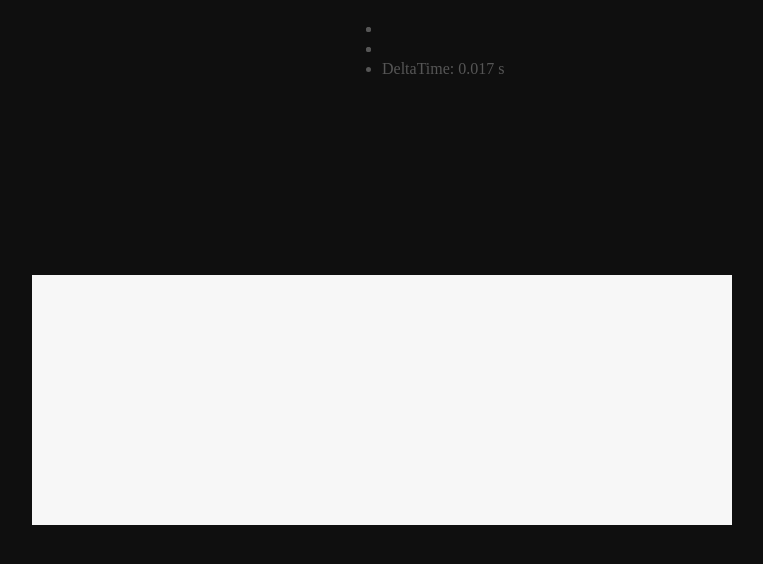
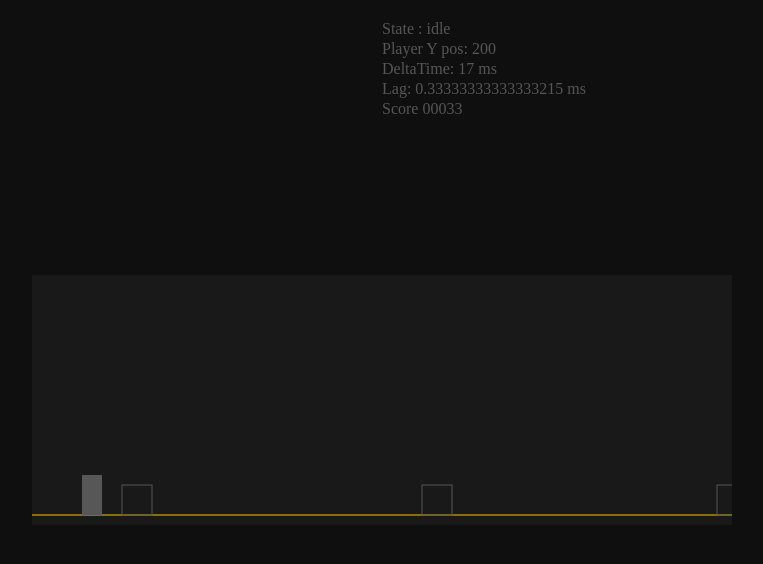
Before and after one commit to blackpantherprvt/DINO-CLONE, a plain HTML site: page index.html in a window 1280 px wide. Shown: the whole page, without its empty margins (258-1021 px from the left). Drawn offline with Linux system fonts and the light colour scheme.

Commit message:
improved version - added score

```diff
--- a/index.html
+++ b/index.html
@@ -17,6 +17,8 @@
                 <li id='player'></li>
 
                 <li id='dt'></li>
+                <li id='lag'></li>
+                <li id='score'></li>
             </ul>
         </div>
         <canvas></canvas>
--- a/style.css
+++ b/style.css
@@ -27,9 +27,20 @@ canvas {
     top: 60px;
     left: 50vw;
 }
+#lag {
+    position: absolute;
+    top: 80px;
+    left: 50vw;
+}
+#score {
+    position: absolute;
+    top: 100px;
+    left: 50vw;
+}
 body {
     background-color: #0F0F0F;
 }
 ul li {
     color: #565656;
+    list-style: none;
 }
--- a/t_rex.js
+++ b/t_rex.js
@@ -3,39 +3,52 @@ let ctx = document.querySelector('canvas').getContext('2d');
 let state = document.getElementById('state');
 let player_y_position = document.getElementById('player');
 let dt = document.getElementById('dt');
+let lagInfo = document.getElementById('lag');
+let score = document.getElementById('score');
 
 
-// # -- Game settings -- # //
+// # -- Public methods -- # //
+let tools = {
+    generateRandomRGBA : 'rgba(' + Math.random() * 365 + ',' + Math.random() * 365 + ',' + Math.random() * 365 + ',1)',
+    randRGBA() {
+        return this.generateRandomRGBA;
+    }
+};
 
-let settings = {
+// # -- Game game_settings -- # //
+
+let game_settings = {
+    time: 1,
+    score:0,
     gravity: -0.7,
     acceleration: 0.8,
     ground: 10,
     friction: 0.9,
     time : 1,
     fps: 1000/60,
-    bgColor: 'rgba(247,247,247,1)'
+    bgColor: 'rgba(247,247,247,1)',
+    game_over: false
 }
-
 // # -- DeltaTime -- # //
 
-let lastTime = Date.now();
-let deltaTime;
+let fps = 60;
+let previous = Date.now();
+let now;
 let lag;
-let elapsedTime = setInterval( tick, settings.fps );
+
+let myInterval = setInterval( tick, 1000 / fps );
 
 function tick() {
-    let now = Date.now();
-    deltaTime = now - lastTime;
-    lag = deltaTime - settings.fps;
-    if( deltaTime > settings.fps) {
-        update
-    }
-    lastTime = now;
-    dt.innerHTML = 'DeltaTime: ' + 0.001 * deltaTime + ' s';
+  now = Date.now();
+  elapsedTime = now - previous;
+  lag = elapsedTime - ( 1000 / fps );
+  dt.innerHTML = 'DeltaTime: ' + elapsedTime + ' ms';
+  lagInfo.innerHTML = 'Lag: ' + lag + ' ms';
+  previous = now;
 }
 
 // # -- Resolution -- # //
+
 function initializeResolution( w, h, color ) {
     ctx.canvas.width = w;
     ctx.canvas.height = h;
@@ -45,12 +58,14 @@ function initializeResolution( w, h, color ) {
         ctx.beginPath();
     }
 }
+
 // # -- World -- # //
 
 function world() {
-    ctx.strokeStyle = 'rgba(87,87,87,1)';
-    ctx.moveTo(0, ctx.canvas.height - settings.ground);
-    ctx.lineTo(ctx.canvas.width, ctx.canvas.height - settings.ground);
+    ctx.beginPath();
+    ctx.strokeStyle = tools.randRGBA();
+    ctx.moveTo(0, ctx.canvas.height - game_settings.ground);
+    ctx.lineTo(ctx.canvas.width, ctx.canvas.height - game_settings.ground);
     ctx.stroke();
 }
 
@@ -85,34 +100,34 @@ window.addEventListener('keyup', controller.keyListener);
 // # -- Initialize resolution -- # //
 
 (function initialize() {
-    initializeResolution( 700, 250, settings.bgColor );
+    initializeResolution( 700, 250, game_settings.bgColor );
 })();
 
 // # -- Enemies -- # //
 
 let enemies = [];
 
-function Enemy(x,y,w,h,color) {
+function Enemy(x,y,w,h,color,timeout) {
     this.x = x;
     this.y = y;
     this.width = w;
     this.x_velocity = 5;
+    this.timeout = timeout;
     this.height = h;
     this.color = color;
     this.time = 0;
 }
 
-Enemy.prototype.draw = () => {
-    ctx.fillStyle = this.color;
-    ctx.fillRect( this.x, this.y, this.width, this.height );
+Enemy.prototype.draw = function() {
+    ctx.beginPath();
+    ctx.strokeStyle = this.color;
+    ctx.strokeRect( this.x, this.y, this.width, this.height );
 }
 
-Enemy.prototype.update =  (dt) => {
+Enemy.prototype.update = function() {
     this.draw();
     this.time += 0.01;
-    this.x -= this.x_velocity * dt;
-    // for( let i = 0; i < enemies.length; i++ ) {
-    // }
+    this.x -= this.x_velocity ;
 }
 
 // # -- Player -- # //
@@ -121,35 +136,38 @@ let player = {
     x: 50,
     y: ctx.canvas.height / 2,
     width: 20,
-    height: 20,
+    height: 40,
     color: 'rgba(87,87,87,1)',
     x_velocity: 0,
     y_velocity: 0,
     is_jumping: false,
     state: 'idle',
     draw() {
+        ctx.beginPath();
         ctx.fillStyle = this.color;
         ctx.fillRect( this.x, this.y, this.width, this.height );
     },
     controls() {
-        this.y += -this.y_velocity;
+        this.y -= this.y_velocity;
 
-        this.y_velocity += settings.gravity; // adding gravity.
+        this.y_velocity += game_settings.gravity; // adding gravity.
 
-        if( this.y + this.height >= ctx.canvas.height ) {
-            this.y = ctx.canvas.height - ( this.height + settings.ground );
+        if( this.y + this.height - this.y_velocity > ctx.canvas.height ) {
+            this.y = ctx.canvas.height - ( this.height + game_settings.ground );
         }
-        if( ( this.y + this.height) + settings.ground == ctx.canvas.height ) {
+        if( ( this.y + this.height) + game_settings.ground == ctx.canvas.height ) {
             this.state = 'idle';
         } else {
             this.state = 'jumping';
         }
         if( controller.up && this.state == 'idle' ) {
-            this.y_velocity = 10 ;
+            this.y_velocity = 11;
         }
 
         state.innerHTML = 'State : ' + this.state;
         player_y_position.innerHTML = 'Player Y pos: ' + this.y;
+        player_y_position.innerHTML = 'Player Y pos: ' + this.y;
+        score.innerHTML = 'Score ' + game_settings.score;
     },
     update() {
         this.draw();
@@ -157,21 +175,7 @@ let player = {
     }
 }
 
-let spawnEnemy = {
-    x: ctx.canvas.width - 15,
-    y: ctx.canvas.height - settings.ground - 30,
-    w: 30,
-    h: 30,
-    counter: 1,
-    color: 'rgba(87,87,87,1)',
-    respawn() {
-        this.counter++;
-        if( this.counter >= 100 ) {
-            enemies.push( new Enemy(this.x, this.y, this.w, this.h, this.color) );
-            this.counter = 0;
-        }
-    }
-}
+
 // # -- Clear memory -- # //
 
 function clearMem() {
@@ -182,43 +186,95 @@ function clearMem() {
             }
         }
     }
+}
 
-}
 // # -- Collision detection -- # //
 
-function collisionDetection() {
-    for( let i = 0; i < enemies.length; i++ ) {
-        let randomRGBA = 'rgba(' + Math.random() * 365 + ',' + Math.random() * 365 + ',' + Math.random() * 365 + ',1)';
-        if ( player.x + player.width >= enemies[i].x && enemies[i].x + enemies[i].width >= player.x && player.y + player.height >= enemies[i].y ) {
-            enemies[i].color = randomRGBA;
-            window.cancelAnimationFrame(loop)
-        } else {
-            enemies[i].color = 'rgba(87,87,87,1)';
+function isCollided() {
+    if(enemies.length>0) {
+        for( let i = 0; i < enemies.length; i++ ) {
+            if ( player.x + player.width >= enemies[i].x && enemies[i].x + enemies[i].width >= player.x && player.y + player.height >= enemies[i].y ) {
+                return {bool:true,enemy:enemies[i] };
+            } else {
+                return {bool:false,enemy:enemies[i]};
+            }
         }
     }
 }
 
-// # -- Details -- # //
+let spawn = {
+    x: ctx.canvas.width - 15,
+    y: ctx.canvas.height - game_settings.ground - 30,
+    w: 30,
+    h: 30,
+    counter: 0,
+    color: 'rgba(87,87,87,1)',
+    start() {
+        setInterval(() => {
+            enemies.push( new Enemy(this.x, this.y, this.w, this.h, this.color) );
+        }, 1000)
+    }
+};
+spawn.start();
 
-function details() {
-    ctx.font = "15px Arial";
-    ctx.fillText(player.x, 10, 50);
+// # -- Update -- # //
+let digits = [];
+
+(function update() {
+    window.requestAnimationFrame(update);
+    ctx.clearRect(0,0,ctx.canvas.width,ctx.canvas.height);
+    world();
     for( let i = 0; i < enemies.length; i++ ) {
-        ctx.fillText(enemies[i].x, 10, 80);
+        enemies[i].update();
+    }
+    player.update();
+    clearMem();
+    gameManager();
+})();
+
+// Game Management //
+function gameManager() {
+    if(typeof isCollided() == 'object') {
+        let {bool,enemy,randRGBA} = isCollided();
+        if(bool) {
+            enemy.color = tools.randRGBA();
+            game_settings.game_over = true;
+            clearInterval(startScore)
+        } else {
+            enemy.color = 'rgba(87,87,87,1)';
+        }
     }
 }
 
-// # -- Update -- # //
+let len = 5;
+function Digit(i,len, currentVal) {
+    this.i = i;
+    this.currentVal = currentVal;
+    this.len = len;
+}
+Digit.prototype.update = function() {
+        let previousDigit = this.i + 1 > this.len ? null : digits[this.i+1];
+        if(!previousDigit) {
+            this.currentVal++;
+        } else if(previousDigit.currentVal > 8) {
+            this.currentVal++;
+            previousDigit.currentVal = 0;
+        }
 
-function update(dt) {
-    ctx.clearRect(0,0,ctx.canvas.width,ctx.canvas.height);
-    world();
-    for( let i = 0; i < enemies.length; i++ ) {
-        enemies[i].update(dt);
+        let values = [];
+        for (i=0; i<digits.length;i++) {
+            values.push(digits[i].currentVal);
+
+        }
+        game_settings.score = values.toString().replace(/,/g,"");
+}
+
+for(let i=0; i<len; i++) {
+    digits.push(new Digit(i,len,0))
+}
+
+let startScore = setInterval(() => {
+    for(let i=0; i<digits.length; i++) {
+        digits[i].update();
     }
-    player.update(dt);
-    collisionDetection();
-    clearMem();
-    details();
-    spawnEnemy.respawn();
-};
+}, 100)
```
Also changed, not shown: ball.js (deleted, +0 -158 lines), 2 other files.
